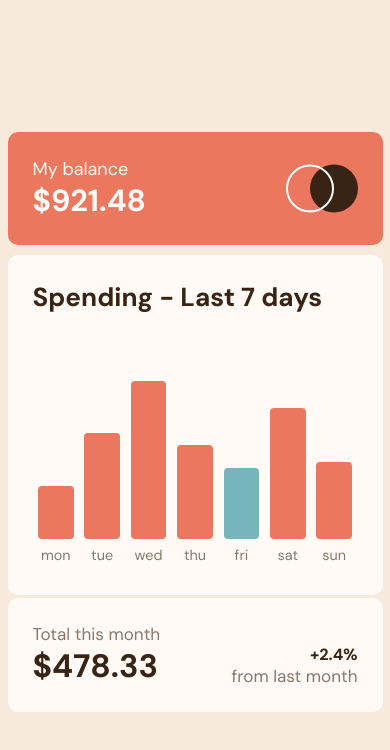
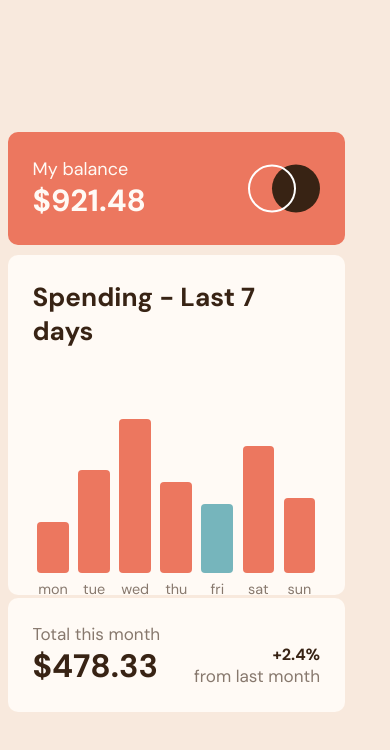
Before and after one commit to sika-007/Expenses-Chart, a plain HTML site: page index.html in a window 390 px wide. Drawn offline with Linux system fonts and the light colour scheme.

Commit message:
smartphone-optimization

```diff
--- a/index.js
+++ b/index.js
@@ -46,7 +46,7 @@ for (let i = 0; i < data.length; i++) {
 }
 
 for (let i = 0; i < data.length; i++) {
-    bars[i].style.height = `${data[i].amount / 52.36 * 72}%`
+    bars[i].style.height = `${data[i].amount / 52.36 * 70}%`
 }
 
 // Present day bar color change
--- a/style.css
+++ b/style.css
@@ -20,7 +20,7 @@ body {
 }
 
 .balance-and-logo-container{
-    width: 100%;
+    width: 90%;
     background-color: hsl(10, 79%, 65%);
     display: flex;
     justify-content: space-between;
@@ -39,7 +39,7 @@ body {
 
 .bar-chart-container {
     background-color: hsl(33, 100%, 98%);
-    width: 100%;
+    width: 90%;
     height: 340px;
     border-radius: 10px;
     padding: 25px;
@@ -96,7 +96,7 @@ body {
 /*Still more rules to be added here. No forget oh*/
 
 .total-container {
-    width: 100%;
+    width: 90%;
     display: flex;
     justify-content: space-between;
     align-items: flex-end;
```
